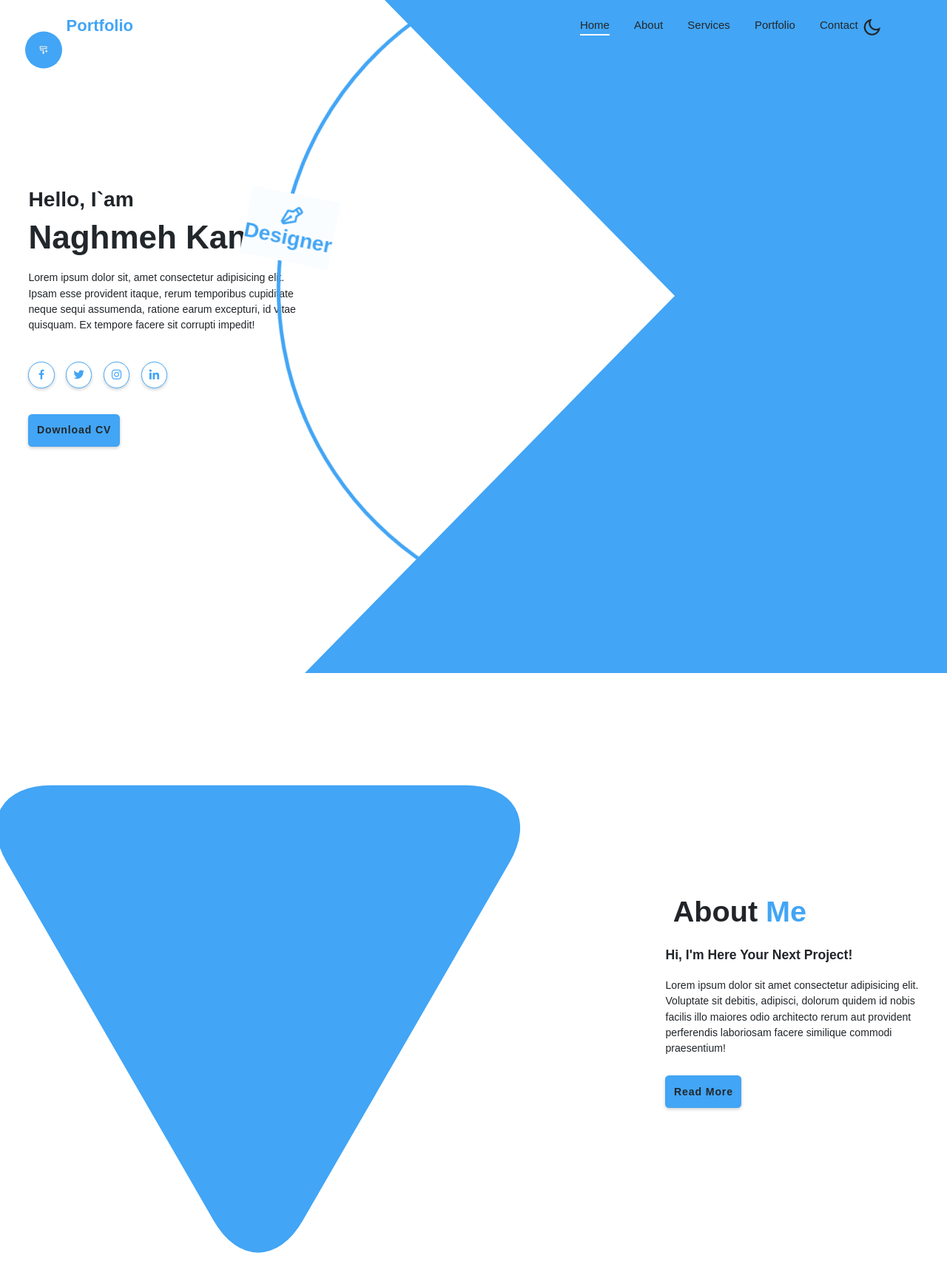
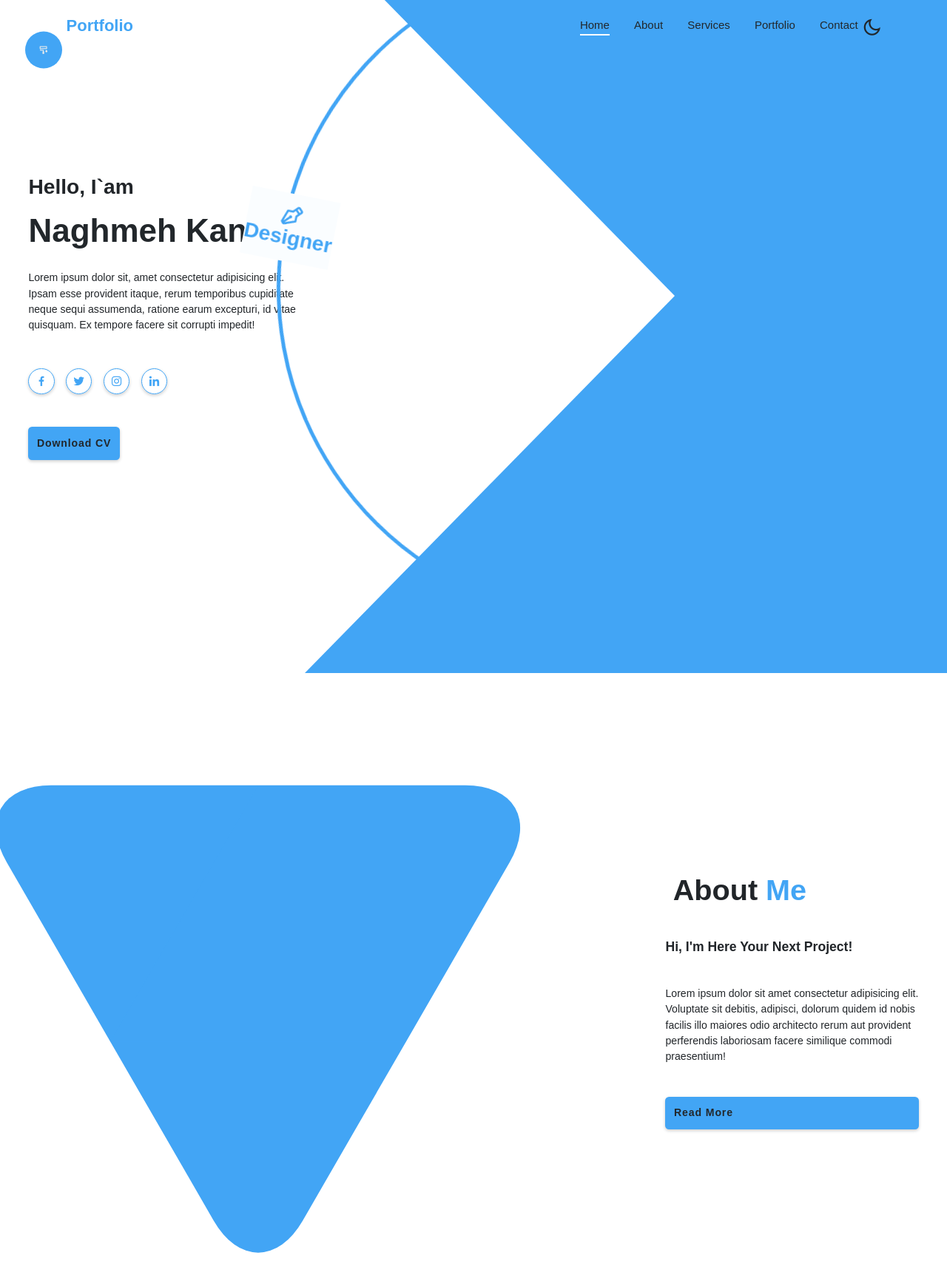
Before and after one commit to Alikanan-a/responsive-animated-circle-portFolio--N, a website: page inde.html in a window 1280 px wide. Shown: the top 1732 px of the page at 74% size. Drawn offline with nearby package versions, Linux system fonts and the light colour scheme.

Commit message:
fix row column

```diff
--- a/Assets/CSS/style.css
+++ b/Assets/CSS/style.css
@@ -515,7 +515,7 @@ section {
   flex-direction: column;
   justify-content: center;
   align-items: start;
-  row-gap: 1rem;
+  row-gap: 2rem;
   max-width: 44rem;
 
 }
@@ -560,7 +560,6 @@ section {
 }
 
 .btn {
-
   text-decoration: none;
   display: inline-block;
   padding: 1.2rem;
@@ -783,7 +782,11 @@ section {
   font-size: 4.5rem;
   text-align: center;
 }
-
+.about-content {
+  display: flex;
+  flex-direction: column;
+  row-gap: 2rem;
+}
 .about-content h2 {
   text-align: left;
   line-height: 1.2;
@@ -972,6 +975,7 @@ span {
   flex-direction: column;
   text-align: center;
   justify-content: center;
+  row-gap: 2rem ;
   padding: 0 4rem;
   opacity: 0;
   transition: .53s ease;
```
